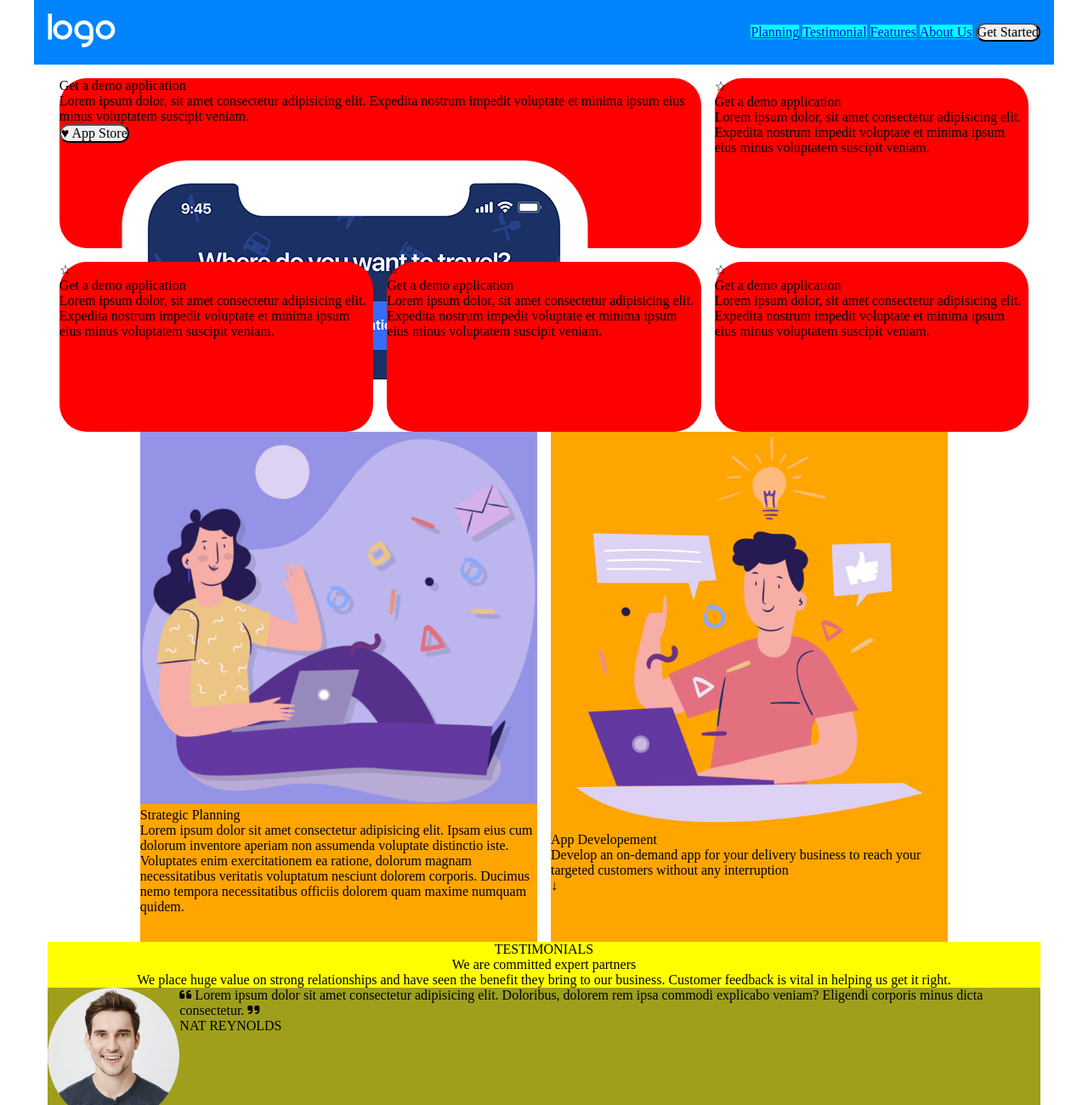
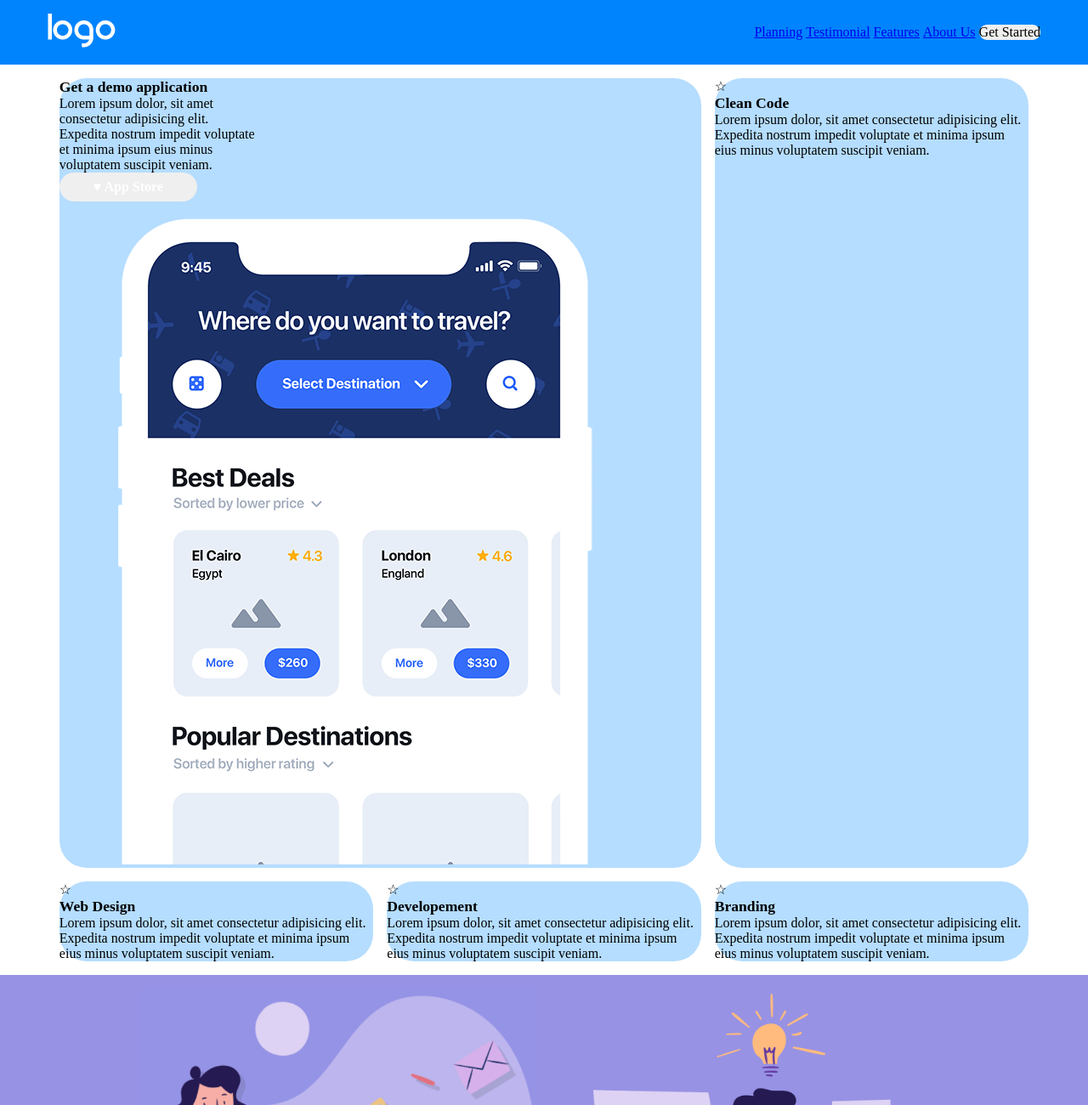
Before and after one commit to GiuliaGlave/htmlcss-responsive-layout, a plain HTML site: page index.html in a window 1280 px wide. Shown: the top 1300 px of the page at 85% size. Drawn offline with Linux system fonts and the light colour scheme.

Commit message:
background + commons

```diff
--- a/css/style.css
+++ b/css/style.css
@@ -3,7 +3,7 @@ header{
 
 }
 
-nav{
+nav > .container{
     display: flex;
     justify-content: space-between;
     align-items: center;
@@ -40,9 +40,8 @@ ul li{
     gap: 1rem;
 }
 
-.card-demo{
-    background-color: red;
-
+.sect-1-container > .card{
+    background-color: #b5ddff;
 }
 
 
@@ -69,7 +68,6 @@ ul li{
 }
 
 .col-sect-2{
-    background-color: orange;
     width: 40%;
 
     /* debug */
@@ -106,10 +104,9 @@ ul li{
 .col-partner{
     width: 100%;
     display: flex;
-
+    background-color: #9792e4;
 
     /* debug */
-    background-color: rgb(159, 159, 28);
     color: black;
 }
 
@@ -132,13 +129,6 @@ ul li{
     flex-wrap: wrap;
     justify-content: center;
     gap: 1rem;
-}
-.sect-4-title{
-    text-align: center;
-
-    /* debug */
-    background-color: greenyellow;
-
 }
 
 .card-benefit{
@@ -220,7 +210,11 @@ ul li{
 }
 
 /* footer*/
-.footer-container {
+footer{
+    background-color: #222;
+    color: white;
+}
+footer > .container {
     display: flex;
     flex-direction: column;
     align-items: center;
@@ -233,7 +227,7 @@ ul li{
     padding: 2rem;
 
     /* debug */
-    background-color: #222;
+
 }
 
 /* footer tablet*/
--- a/css/utils.css
+++ b/css/utils.css
@@ -4,7 +4,8 @@
 	max-width: 1200px;
 	margin: 0 auto;
 	padding: 1rem;
-
+	display: flex;
+	justify-content: center;
 }
 
 .clearfix::after {
@@ -13,19 +14,32 @@
 	display: table;
 }
 
-a{
-	background-color: aqua;
+section:nth-child(even) {
+	background:#9792e4;
 }
 
+.link-nav > a{
+	text-decoration: none;
+	color: inherit;
+}
+
+/* buttons */
 button{
 	border-radius: 2rem;
+	border: none;
 }
+
+.card > button {
+	padding: 0.5rem 2.5rem;
+	font-weight: 600;
+	color: white;
+}
+
 
 .card{
 	border-radius: 2rem;
 	width: calc(33% - 1rem);
 	/* debug */
-		height: 200px;
 		color: black;
 
 }
@@ -36,3 +50,25 @@ button{
 	border-radius: 50%;
 	object-fit: cover;
 }
+
+/* titles */
+.title-card, .title-column, .title-section, .text-big{
+	font-weight: 800;
+}
+
+.title-card{
+	font-size: 1.1em;
+}
+
+.title-column{
+	font-size: 1.5em;
+}
+
+.title-section {
+	font-size: 2em;
+	text-align: center;
+}
+
+.text-big{
+	font-size: 3rem;
+}
--- a/index.html
+++ b/index.html
@@ -18,10 +18,10 @@
 
 <body>
 
-	<header class="container">
+	<header>
 
-		<nav class="header-content">
-
+		<nav>
+			<div class="container">
 				<div>
 					<img src="./img/logo.png" alt="logo">
 				</div>
@@ -39,18 +39,19 @@
 				<div class="menu-bars">
 					<i class="fa-solid fa-bars"></i>
 				</div>
+			</div>
 
 		</nav>
 
 	</header>
 
-	<main class="container">
+	<main>
 		<section> <!-- sect 1 -->
-			<div class="sect-1-container">
+			<div class=" container sect-1-container">
 
-				<div class="card card-demo card-demo-big">
-					<div>
-					<h1>
+				<div class="card card-demo-big">
+					<div class="card">
+						<h1 class="title-card">
 						Get a demo application
 						</h1>
 
@@ -73,8 +74,8 @@
 					<div class="icon">
 						&star;
 					</div>
-					<h1>
-						Get a demo application
+					<h1 class="title-card">
+						Clean Code
 					</h1>
 					<p>
 						Lorem ipsum dolor, sit amet consectetur adipisicing elit. Expedita nostrum impedit voluptate et minima ipsum eius
@@ -86,8 +87,8 @@
 					<div class="icon">
 						&star;
 					</div>
-					<h1>
-						Get a demo application
+					<h1 class="title-card">
+						Web Design
 					</h1>
 					<p>
 						Lorem ipsum dolor, sit amet consectetur adipisicing elit. Expedita nostrum impedit voluptate et minima ipsum eius
@@ -99,8 +100,8 @@
 					<div class="icon">
 						&star;
 					</div>
-					<h1>
-						Get a demo application
+					<h1 class="title-card">
+						Developement
 					</h1>
 					<p>
 						Lorem ipsum dolor, sit amet consectetur adipisicing elit. Expedita nostrum impedit voluptate et minima ipsum eius
@@ -112,8 +113,8 @@
 					<div class="icon">
 						&star;
 					</div>
-					<h1>
-						Get a demo application
+					<h1 class="title-card">
+						Branding
 					</h1>
 					<p>
 						Lorem ipsum dolor, sit amet consectetur adipisicing elit. Expedita nostrum impedit voluptate et minima ipsum eius minus voluptatem suscipit veniam.
@@ -124,7 +125,7 @@
 		</section>
 
 		<section> <!-- sect 2 -->
-			<div class="sect-2-container">
+			<div class="container sect-2-container">
 
 				<div class="col-sect-2">
 
@@ -144,7 +145,7 @@
 
 					<img src="./img/planning2.png" alt="">
 
-					<div class="title-column">
+					<div class="title-card">
 						App Developement
 					</div>
 
@@ -162,7 +163,7 @@
 		</section>
 
 		<section> <!-- sect 3 -->
-			<div class="sect-3-container">
+			<div class="container sect-3-container">
 
 				<div class="text-partner">
 					<p>
@@ -244,11 +245,11 @@
 		</section>
 
 		<section> <!-- sect 4 -->
-			<div class="sect-4-container">
+			<div class="container sect-4-container">
 
-				<div class="sect-4-title">
+				<h1 class="title-section">
 					Benefits of working with us
-				</div>
+				</h1>
 
 				<div class="card-benefit-container">
 					<!-- card 1 -->
@@ -346,7 +347,7 @@
 		</section>
 
 		<section> <!-- sect 5 -->
-			<div class="sect-5-container">
+			<div class="container sect-5-container">
 
 				<div class="sect-5-text">
 					<h1 class="text-big">About Us</h1>
@@ -368,6 +369,8 @@
 						I help companies Lorem ipsum dolor sit amet consectetur adipisicing elit.
 					</div>
 
+					<button>&star; Find me on Linkedin</button>
+
 					<div>
 						<i class="fa-solid fa-quote-left"></i>
 					</div>
@@ -377,7 +380,7 @@
 		</section>
 
 		<section> <!-- sect 6 -->
-			<div class="sect-6-container">
+			<div class="container sect-6-container">
 
 				<div class="sect-6-content">
 					<p>
@@ -398,9 +401,9 @@
 					<button>Get Started</button>
 
 					<ul>
-						<li><a href="#">2021 Boolean</a></li>
-						<li><a href="#">&bullet; Classe XX</a></li>
-						<li><a href="#">&bullet; Privacy Policy</a></li>
+						<li>2021 Boolean &bullet;</li>
+						<li> Classe XX &bullet;</li>
+						<li><a href="#"> Privacy Policy</a></li>
 					</ul>
 
 				</div>
@@ -410,11 +413,12 @@
 
 	</main>
 
-	<footer class="footer-container">
-
+	<footer>
+		<div class="container">
 			<div class="footer-content">
 				<p>
-					Lorem ipsum dolor sit amet consectetur adipisicing elit. Asperiores eos dolorum sunt rem similique amet expedita consequuntur? Quod, officia.
+					Lorem ipsum dolor sit amet consectetur adipisicing elit. Asperiores eos dolorum sunt rem similique amet expedita
+					consequuntur? Quod, officia.
 				</p>
 			</div>
 
@@ -425,7 +429,7 @@
 					<a href="#">Boolean Carreers</a>
 				</p>
 			</div>
-
+		</div>
 	</footer>
 
 </body>
```
Lines whose indentation alone changed are shown as unchanged.
